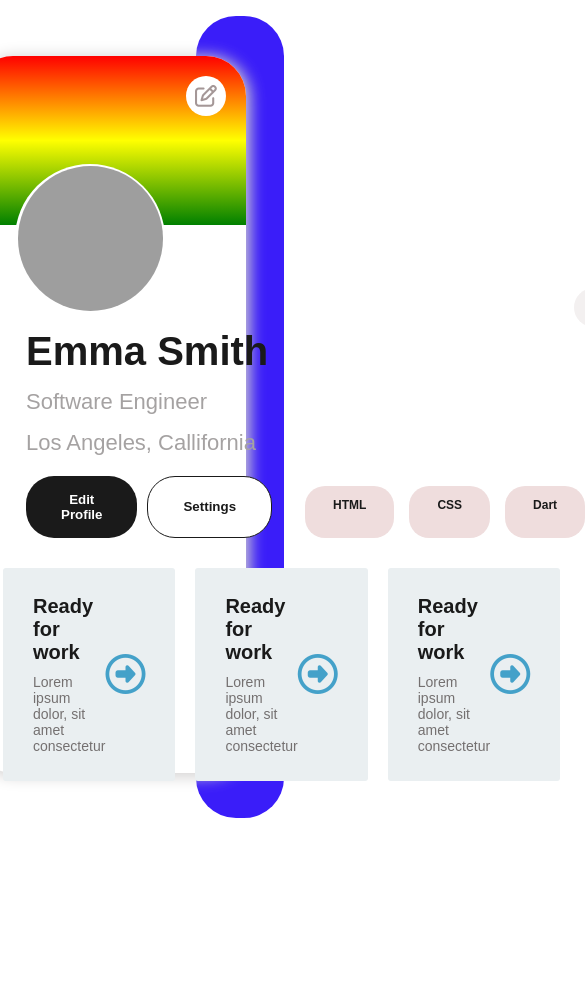
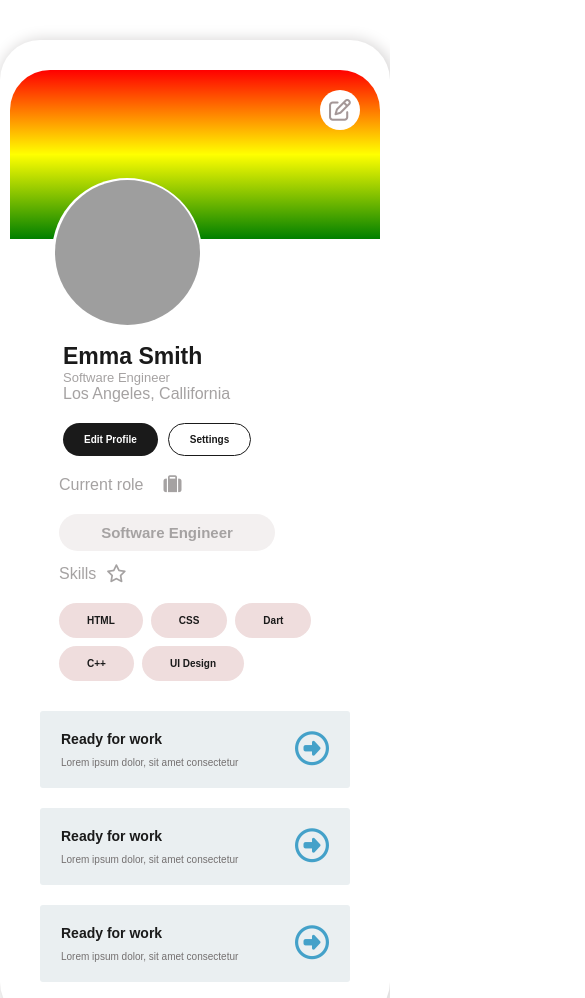
Before and after one commit to AkshaySaeculum35/MyProjects-task, a plain HTML site: page task-4-30-5-25/task-3/layout3.html in a window 390 px wide. Shown: the top 998 px of the page, 585 px wide, since content can reach past the window. Before the commit the page ends 844 px from the top, so only its background shows below. Drawn offline with Linux system fonts and the light colour scheme; grey boxes are pictures that could not be loaded.

Commit message:
update-responsive-4/5/25

```diff
--- a/task-4-30-5-25/task-3/style.css
+++ b/task-4-30-5-25/task-3/style.css
@@ -51,11 +51,12 @@ p {
 .main-div .div-cont {
   width: 70%;
   background-color: #fff;
-  height: 85vh;
+  /* height: 80vh; */
+  padding-bottom: 20px;
   border-radius: 40px;
   position: absolute;
   right: 144px;
-  top: 56px;
+  top: 74px;
   box-shadow: 2px 2px 15px 2px rgb(212, 210, 210);
 }
 .main-div .div-cont .cont-up {
@@ -128,7 +129,7 @@ p {
   gap: 10px;
 }
 .profile .intro button {
-  padding: 16px 35px;
+  padding: 12px 30px;
   border-radius: 28px;
   border: none;
   outline: none;
@@ -158,15 +159,16 @@ p {
   gap: 15px;
 }
 .profile .intro .profile-show .prof-con .prof-head h1 {
-  font-size: 40px;
+  font-size: 30px;
+
   color: #1a1a1a;
 }
 .profile .intro .profile-show .prof-con .prof-head h3 {
-  font-size: 22px;
+  font-size: 16px;
   color: rgb(165 162 162);
 }
 .profile .intro .profile-show .prof-con .prof-head p {
-  font-size: 22px;
+  font-size: 16px;
   color: rgb(165 162 162);
 }
 .profile .intro .role {
@@ -247,12 +249,12 @@ p {
   background-color: rgb(234, 239, 241);
 }
 .profile .work .work-in .work-cont h2 {
-  font-size: 20px;
+  font-size: 16px;
   color: #1a1a1a;
   font-weight: bold;
 }
 .profile .work .work-in .work-cont p {
-  font-size: 14px;
+  font-size: 13px;
   color: #747070;
 }
 .profile .work .work-cont {
@@ -269,3 +271,159 @@ p {
   font-size: 40px;
   color: rgb(68, 161, 201);
 }
+@media (max-width: 1535px) {
+  .main-div .div-cont {
+    right: 144px;
+    top: 50px;
+  }
+}
+
+@media (max-width: 1480px) {
+  .main-div .div-cont {
+    right: 144px;
+    top: 45px;
+  }
+}
+@media (max-width: 1450px) {
+  .main-div .div-cont {
+    right: 144px;
+    top: 40px;
+  }
+}
+@media (max-width: 1386px) {
+  .main-div .fixed-div {
+    margin-left: 127px;
+  }
+}
+@media (max-width: 1260px) {
+  .profile .intro .role .skills ul {
+    gap: 8px;
+  }
+}
+@media (max-width: 1197px) {
+  .profile .intro button {
+    padding: 10px 21px;
+    font-size: 10px;
+  }
+  .profile .intro .role .skills ul li p {
+    font-size: 10px;
+  }
+}
+@media (max-width: 1168px) {
+  .profile .intro .role .skills ul {
+    flex-wrap: wrap;
+    justify-content: flex-end;
+  }
+  .main-div .fixed-div {
+    margin-left: 73px;
+  }
+  .profile .work .work-in .work-cont h2 {
+    font-size: 14px;
+  }
+  .profile .work .work-in .work-cont p {
+    font-size: 10px;
+  }
+  .profile .work .work-here i {
+    font-size: 34px;
+  }
+}
+
+@media (max-width: 1073px) {
+  .profile .work .work-in {
+    gap: 10px;
+  }
+  .profile .work .work-in {
+    padding: 20px 21px;
+  }
+}
+@media (max-width: 1030px) {
+  .main-div .div-cont {
+    padding-bottom: 10px;
+  }
+  .profile .intro .profile-show .prof-con .prof-head {
+    gap: 0;
+  }
+}
+@media (max-width: 1002px) {
+  .profile .intro .profile-show .prof-con .prof-head {
+    gap: 0;
+  }
+}
+@media (max-width: 907px) {
+  .main-div .fixed-div {
+    display: none;
+  }
+  .main-div .div-cont {
+    width: 100%;
+    right: 0;
+    padding: 30px 10px;
+  }
+}
+@media (max-width: 759px) {
+  .profile .intro .profile-show .prof-con .prof-head h1 {
+    font-size: 23px;
+  }
+  .profile .intro .profile-show .prof-con .prof-head h3 {
+    font-size: 13px;
+  }
+  .profile .intro .role .role-1 h2 {
+    font-size: 16px;
+  }
+  .profile .intro .role .role-1 h2 i {
+    font-size: 18px;
+  }
+  .profile .intro .role .role-1 h1 {
+    font-size: 15px;
+
+    padding: 10px 10px;
+    text-align: center;
+  }
+  .profile .intro .role .skills h2 {
+    font-size: 16px;
+  }
+  .profile .intro .role .skills h2 i {
+    font-size: 18px;
+  }
+}
+
+@media (max-width: 629px) {
+  .profile .work {
+    flex-wrap: wrap;
+  }
+  .profile .work .work-in {
+    width: 45%;
+  }
+}
+@media (max-width: 506px) {
+  .profile .work .work-in {
+    width: 100%;
+  }
+}
+@media (max-width: 497px) {
+  .profile .intro {
+    flex-direction: column;
+    justify-content: flex-start;
+  }
+  .profile .intro .role .role-1 {
+    align-self: start;
+  }
+  .profile .intro .role {
+    padding-top: 20px;
+  }
+  .profile .intro .role .role-1 h2 {
+    justify-content: flex-start;
+  }
+  .profile .intro .role .skills h2 {
+    justify-content: flex-start;
+  }
+  .profile .intro .role .skills ul {
+    justify-content: flex-start;
+  }
+  .profile .intro .role {
+    padding-top: 20px;
+    padding-left: 29px;
+  }
+  .profile .intro .role .skills {
+    padding-top: 14px;
+  }
+}
```
